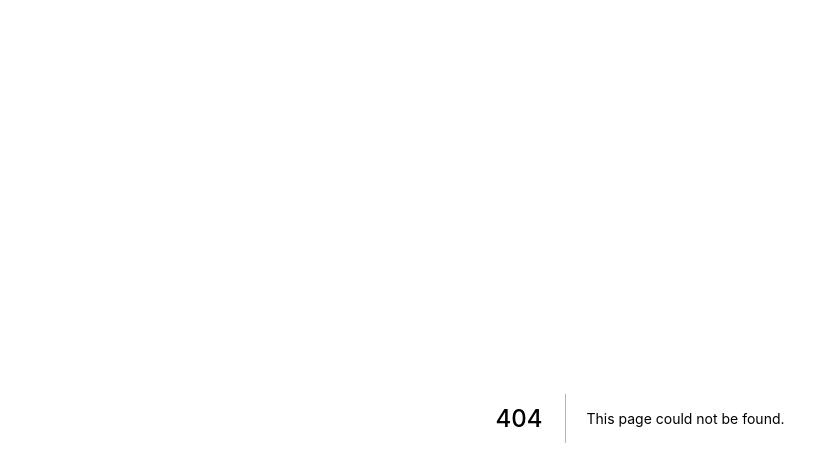
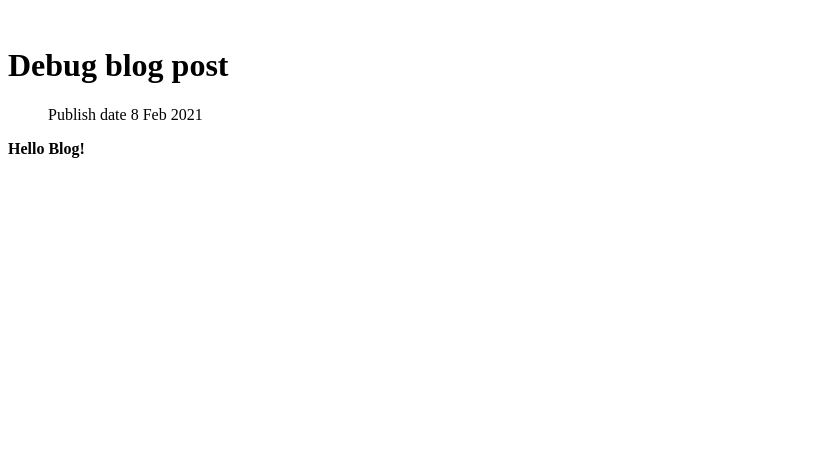
Before and after one commit to ediskandarov/emcpow2.com, a Next.js app: page /posts/debug in a window 1280 px wide. Before the commit this address had no page. Shown: the top 466 px of the page, without its empty margins (0-839 px from the left). Built offline with nearby package versions, Linux system fonts and the light colour scheme.

Commit message:
🚧 add blog post for debugging

```diff
--- /dev/null
+++ b/components/PostLayout.tsx
@@ -0,0 +1,16 @@
+import { ReactNode } from "react";
+import Layout from "./Layout";
+
+type Props = {
+  children?: ReactNode;
+  title: string;
+  description: string;
+};
+
+const PostLayout = ({ children, title, description }: Props) => (
+  <Layout title={title} description={description}>
+    <div className="prose dark:prose-light">{children}</div>
+  </Layout>
+);
+
+export default PostLayout;
--- /dev/null
+++ b/pages/posts/debug.mdx
@@ -0,0 +1,12 @@
+import Head from "next/head";
+import PostLayout from "../../components/PostLayout";
+
+<PostLayout title="Hello Blog">
+
+# Debug blog post
+
+> Publish date 8 Feb 2021
+
+**Hello Blog!**
+
+</PostLayout>
```
